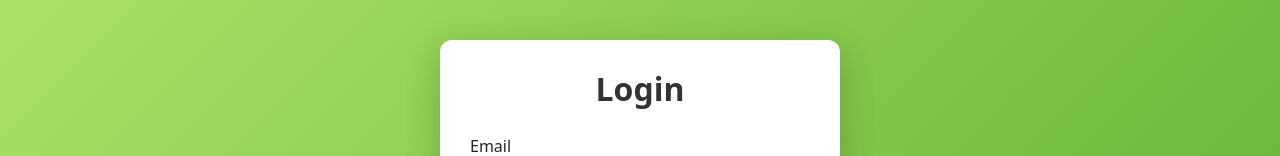
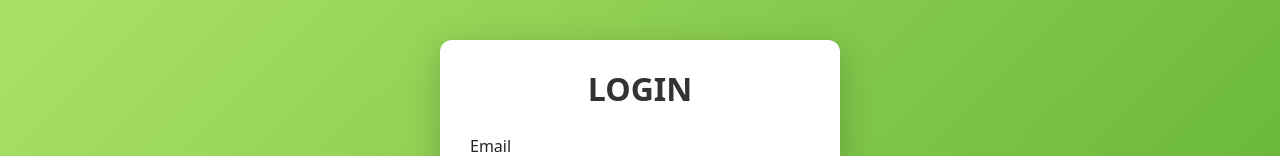
Before and after one commit to EmilioZallocco1/frontend-turnos-2, an Angular app: page /login in a window 1280 px wide. Shown: the part 153-309 px from the top of the page. Built offline with nearby package versions, Linux system fonts and the light colour scheme.

Commit message:
login (uppercase)

```diff
--- a/src/app/login/login.component.scss
+++ b/src/app/login/login.component.scss
@@ -25,9 +25,10 @@
 
 .login-title {
     font-size: 2em;
-    color: #333;
+    color: #333333;
     font-weight: 700;
     margin-bottom: 25px !important;
+    text-transform: uppercase;
 }
 
 .login-card .form-control {
@@ -68,7 +69,7 @@
 }
 
 .register-link a {
-    color: #56AB2F;
+    color: #56ab2f;
     text-decoration: none;
     font-weight: 700;
 }
```
